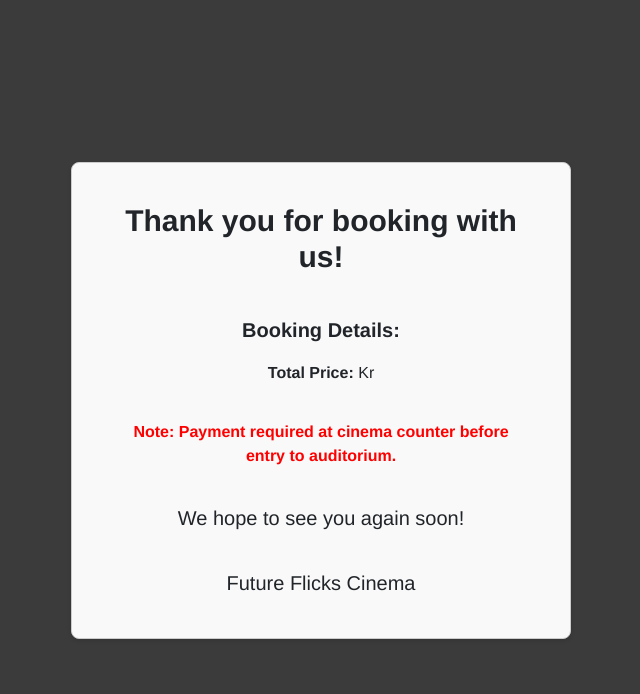
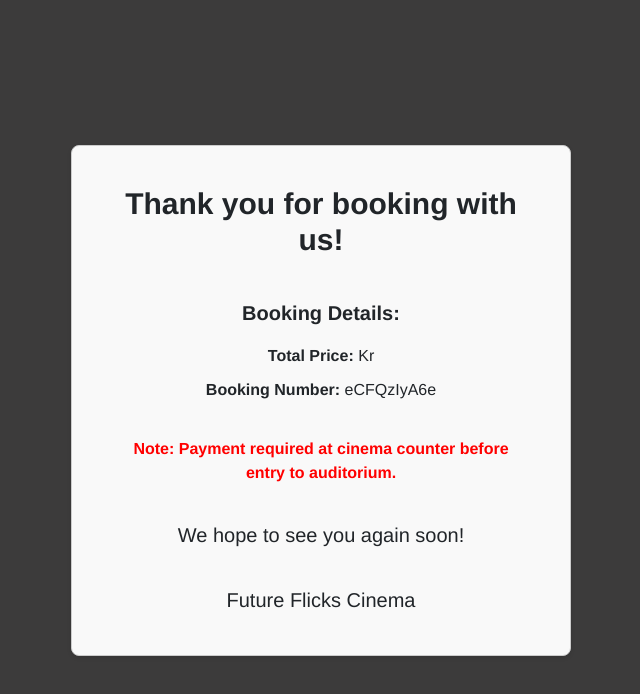
Before and after one commit to AruneeThongkrathok/Feature-Flicks---The-Cinema, a React (Vite) app: page /Receipt in a window 1280 px wide. Shown: the top 694 px of the page, without its empty margins (319-959 px from the left). Built offline with nearby package versions, Linux system fonts and the light colour scheme.

Commit message:
generated to random numbers and letters for booking number

```diff
--- /dev/null
+++ b/src/components/GenerateBookingNumber.jsx
@@ -0,0 +1,12 @@
+function generateBookingNumber() {
+  const length = 10;
+  const characters =
+    "ABCDEFGHIJKLMNOPQRSTUVWXYZabcdefghijklmnopqrstuvwxyz0123456789";
+  let result = "";
+  for (let i = 0; i < length; i++) {
+    result += characters.charAt(Math.floor(Math.random() * characters.length));
+  }
+  return result;
+}
+
+export default generateBookingNumber;
--- a/src/components/Receipt.jsx
+++ b/src/components/Receipt.jsx
@@ -2,11 +2,14 @@
 import { useLocation } from "react-router-dom";
 import { Card } from "react-bootstrap";
 import "../css/Receipt.css";
+import generateBookingNumber from "./GenerateBookingNumber";
 
 function Receipt() {
   const location = useLocation();
   const { movieTitle, screeningTime, selectedSeats, totalPrice } =
     location.state || {};
+
+  const bookingNumber = generateBookingNumber();
 
   return (
     <div className="receipt-container">
@@ -42,6 +45,10 @@
             <div className="receipt-total-price">
               <strong>Total Price:</strong> {totalPrice}Kr
             </div>
+            <div className="receipt-booking-number">
+              {" "}
+              <strong>Booking Number:</strong> {bookingNumber}
+            </div>
             <div className="receipt-payment-info">
               Note: Payment required at cinema counter before entry to
               auditorium.
```
